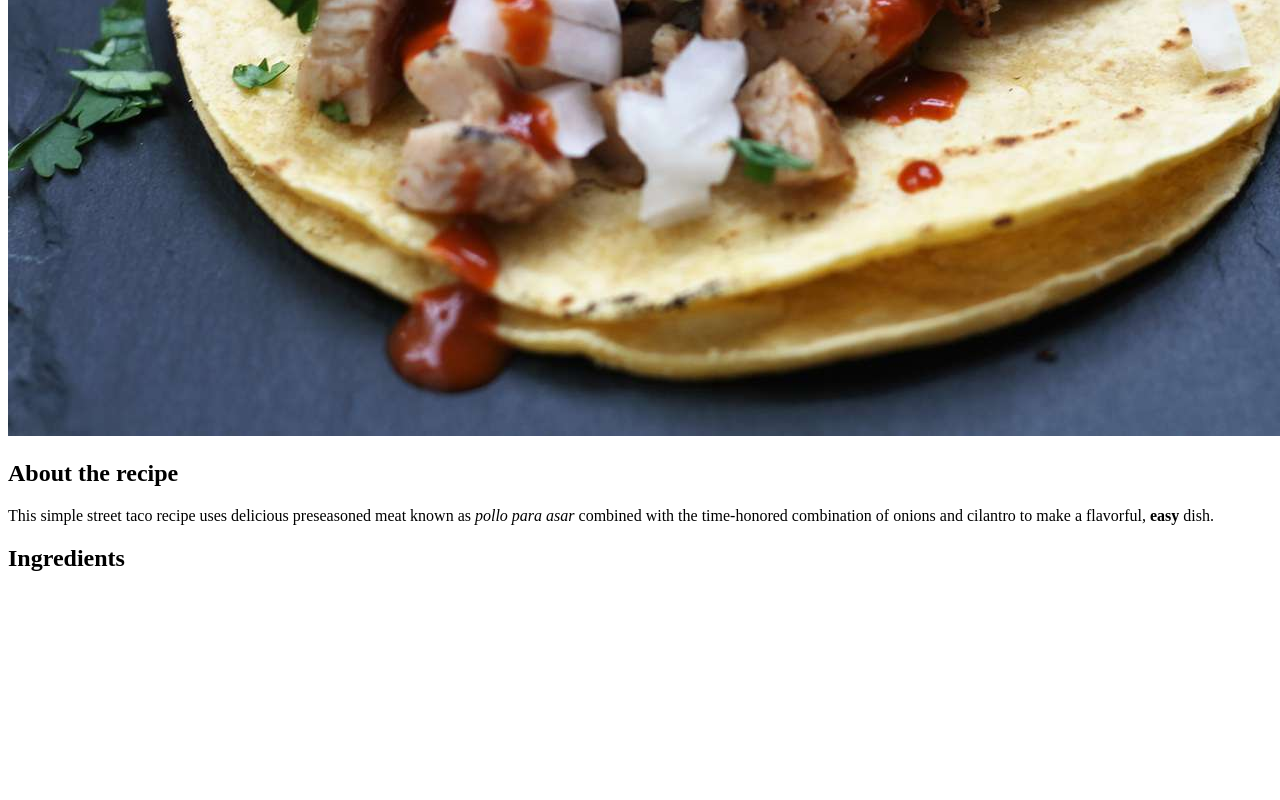
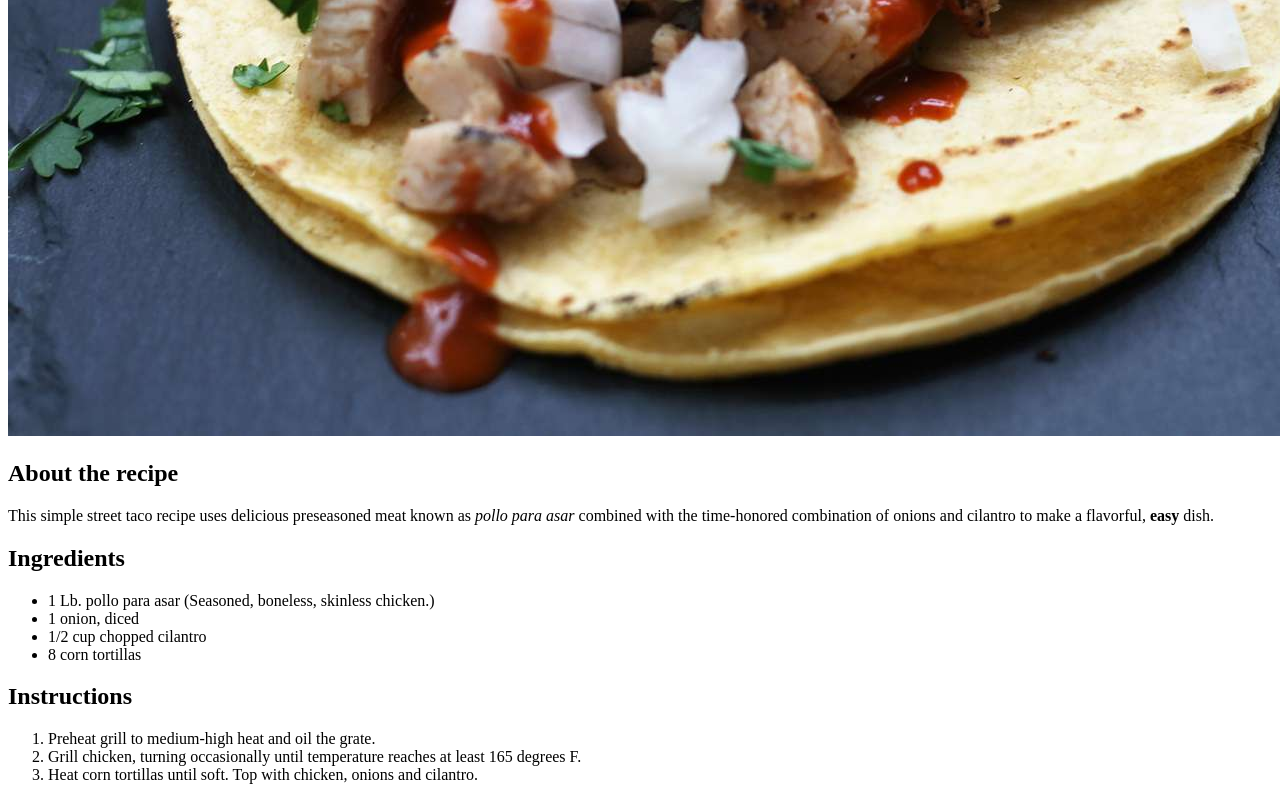
Before and after one commit to BigToeler/odin-recipes, a plain HTML site: page recipes/StreetTacos.html in a window 1280 px wide. Shown: the part 769-1569 px from the top of the page. Before the commit the page ends 1361 px from the top, so only its background shows below. Drawn offline with Linux system fonts and the light colour scheme.

Commit message:
Finished Street Taco page by adding list of ingredients and instructions.

```diff
--- a/recipes/StreetTacos.html
+++ b/recipes/StreetTacos.html
@@ -15,17 +15,19 @@
         of onions and cilantro to make a flavorful, <strong>easy</strong> dish.</p>
 
     <h2>Ingredients</h2>
-        <ul></ul>
+        <ul>
+            <li>1 Lb. pollo para asar (Seasoned, boneless, skinless chicken.)</li>
+            <li>1 onion, diced</li>
+            <li>1/2 cup chopped cilantro</li>
+            <li>8 corn tortillas</li>
+        </ul>
 
-
-
-
-
-
-
-
-
-
+    <h2>Instructions</h2>
+        <ol>
+            <li>Preheat grill to medium-high heat and oil the grate.</li>
+            <li>Grill chicken, turning occasionally until temperature reaches at least 165 degrees F.</li>
+            <li>Heat corn tortillas until soft. Top with chicken, onions and cilantro.</li>
+        </ol>
 
 </body>
 </html>
```
